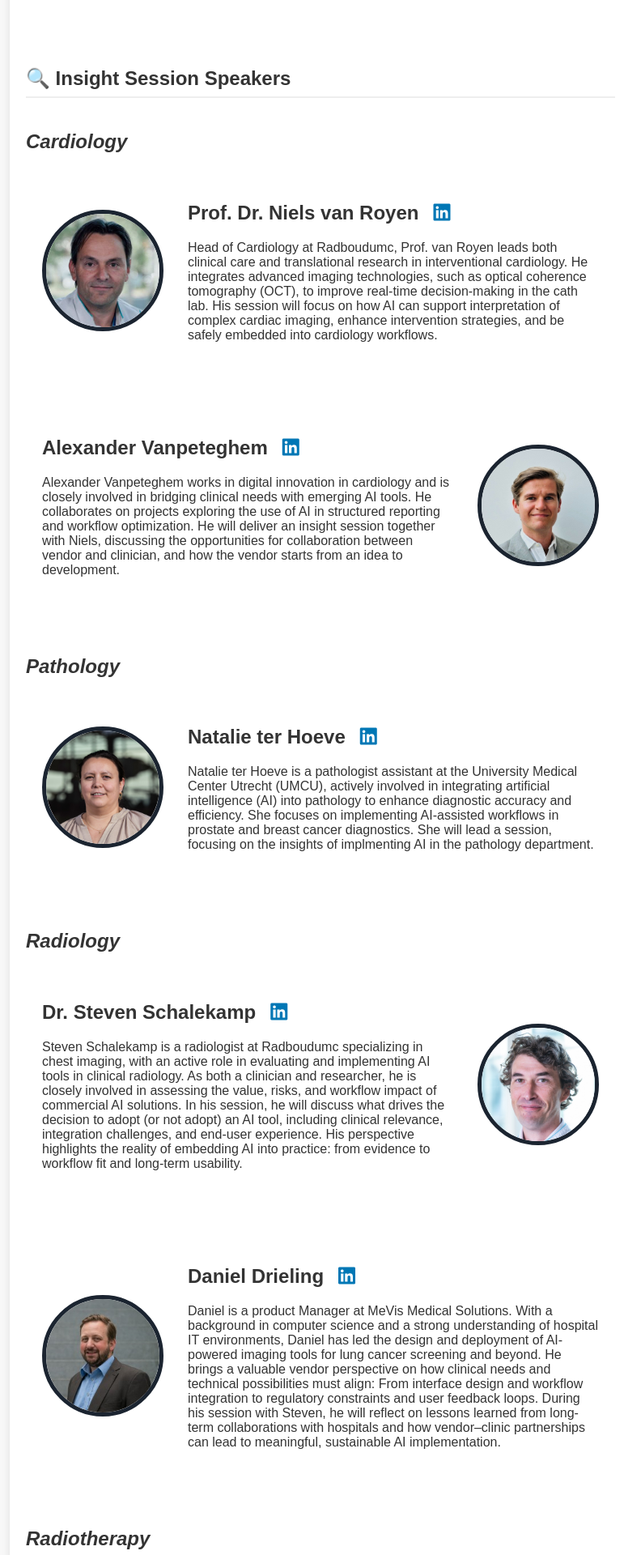
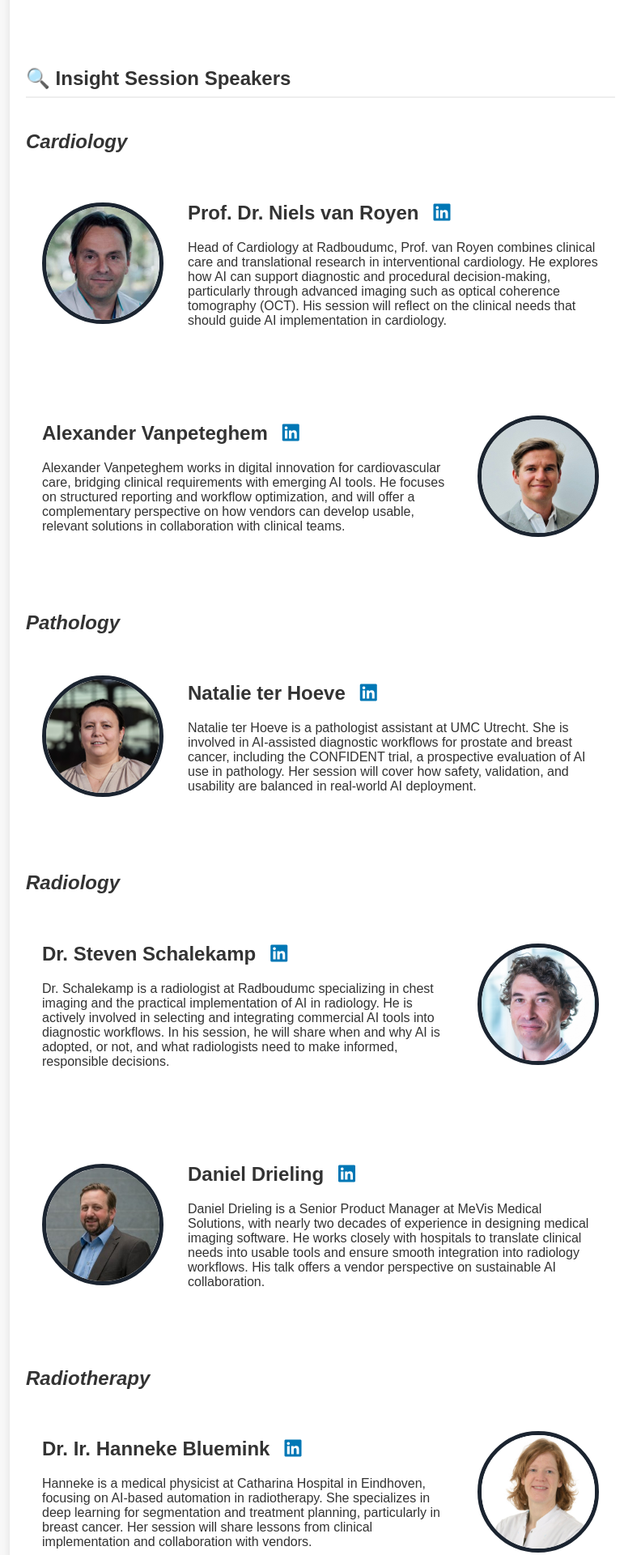
Before and after one commit to marliebesouw/marliebesouw.github.io, a Jekyll site: the page built from speakers.md, in a window 1280 px wide. Shown: the part 1097-3017 px from the top of the page at 81% size, without its empty margins (244-1015 px from the left). Built offline with Jekyll 4.4.1, drawn with Linux system fonts in a browser that asks for light colours; some of the changed text lies outside the part shown.

Commit message:
speakers

```diff
--- a/speakers.md
+++ b/speakers.md
@@ -46,7 +46,7 @@ title: Speakers
   <img src="{{ site.url }}/assets/img/Niels_van_Royen.jpg" alt="Niels van Royen">
   <div class="speaker-info">
     <h2>Prof. Dr. Niels van Royen <a href="https://www.linkedin.com/in/niels-van-royen-56ba1193/" target="_blank" style="margin-left:3mm;"><i class="fa-brands fa-linkedin"></i></a></h2>
-    <p>Head of Cardiology at Radboudumc, Prof. van Royen leads both clinical care and translational research in interventional cardiology. He integrates advanced imaging technologies, such as optical coherence tomography (OCT), to improve real-time decision-making in the cath lab. His session will focus on how AI can support interpretation of complex cardiac imaging, enhance intervention strategies, and be safely embedded into cardiology workflows.</p>
+    <p>Head of Cardiology at Radboudumc, Prof. van Royen combines clinical care and translational research in interventional cardiology. He explores how AI can support diagnostic and procedural decision-making, particularly through advanced imaging such as optical coherence tomography (OCT). His session will reflect on the clinical needs that should guide AI implementation in cardiology.</p>
   </div>
 </div>
 
@@ -54,7 +54,7 @@ title: Speakers
   <img src="{{ site.url }}/assets/img/Alexander_Vanpeteghem.png" alt="Alexander Vanpeteghem">
   <div class="speaker-info">
     <h2>Alexander Vanpeteghem <a href="https://www.linkedin.com/in/alexander-vanpeteghem-38a725167/" target="_blank" style="margin-left:3mm;"><i class="fa-brands fa-linkedin"></i></a></h2>
-    <p>Alexander Vanpeteghem works in digital innovation in cardiology and is closely involved in bridging clinical needs with emerging AI tools. He collaborates on projects exploring the use of AI in structured reporting and workflow optimization. He will deliver an insight session together with Niels, discussing the opportunities for collaboration between vendor and clinician, and how the vendor starts from an idea to development.</p>
+    <p>Alexander Vanpeteghem works in digital innovation for cardiovascular care, bridging clinical requirements with emerging AI tools. He focuses on structured reporting and workflow optimization, and will offer a complementary perspective on how vendors can develop usable, relevant solutions in collaboration with clinical teams.</p>
   </div>
 </div>
 
@@ -63,7 +63,7 @@ title: Speakers
   <img src="{{ site.url }}/assets/img/Natalie_ter_Hoeve.jpg" alt="Natalie ter Hoeve">
   <div class="speaker-info">
     <h2>Natalie ter Hoeve <a href="https://www.linkedin.com/in/natalie-ter-hoeve-61a8ab87/" target="_blank" style="margin-left:3mm;"><i class="fa-brands fa-linkedin"></i></a></h2>
-    <p>Natalie ter Hoeve is a pathologist assistant at the University Medical Center Utrecht (UMCU), actively involved in integrating artificial intelligence (AI) into pathology to enhance diagnostic accuracy and efficiency. She focuses on implementing AI-assisted workflows in prostate and breast cancer diagnostics. She will lead a session, focusing on the insights of implmenting AI in the pathology department.</p>
+    <p>Natalie ter Hoeve is a pathologist assistant at UMC Utrecht. She is involved in AI-assisted diagnostic workflows for prostate and breast cancer, including the CONFIDENT trial, a prospective evaluation of AI use in pathology. Her session will cover how safety, validation, and usability are balanced in real-world AI deployment.</p>
   </div>
 </div>
 
@@ -72,7 +72,7 @@ title: Speakers
   <img src="{{ site.url }}/assets/img/Steven_Schalekamp.jpg" alt="Steven Schalekamp">
   <div class="speaker-info">
     <h2>Dr. Steven Schalekamp <a href="https://www.linkedin.com/in/steven-schalekamp-22306ab2/" target="_blank" style="margin-left:3mm;"><i class="fa-brands fa-linkedin"></i></a></h2>
-    <p>Steven Schalekamp is a radiologist at Radboudumc specializing in chest imaging, with an active role in evaluating and implementing AI tools in clinical radiology. As both a clinician and researcher, he is closely involved in assessing the value, risks, and workflow impact of commercial AI solutions. In his session, he will discuss what drives the decision to adopt (or not adopt) an AI tool, including clinical relevance, integration challenges, and end-user experience. His perspective highlights the reality of embedding AI into practice: from evidence to workflow fit and long-term usability.</p>
+    <p>Dr. Schalekamp is a radiologist at Radboudumc specializing in chest imaging and the practical implementation of AI in radiology. He is actively involved in selecting and integrating commercial AI tools into diagnostic workflows. In his session, he will share when and why AI is adopted, or not, and what radiologists need to make informed, responsible decisions.</p>
   </div>
 </div>
 
@@ -80,7 +80,7 @@ title: Speakers
   <img src="{{ site.url }}/assets/img/Daniel_Drieling.jpeg" alt="Daniel Drieling">
   <div class="speaker-info">
     <h2>Daniel Drieling <a href="https://www.linkedin.com/in/daniel-drieling-94ba5382/" target="_blank" style="margin-left:3mm;"><i class="fa-brands fa-linkedin"></i></a></h2>
-    <p>Daniel is a product Manager at MeVis Medical Solutions. With a background in computer science and a strong understanding of hospital IT environments, Daniel has led the design and deployment of AI-powered imaging tools for lung cancer screening and beyond. He brings a valuable vendor perspective on how clinical needs and technical possibilities must align: From interface design and workflow integration to regulatory constraints and user feedback loops. During his session with Steven, he will reflect on lessons learned from long-term collaborations with hospitals and how vendor–clinic partnerships can lead to meaningful, sustainable AI implementation.
+    <p>Daniel Drieling is a Senior Product Manager at MeVis Medical Solutions, with nearly two decades of experience in designing medical imaging software. He works closely with hospitals to translate clinical needs into usable tools and ensure smooth integration into radiology workflows. His talk offers a vendor perspective on sustainable AI collaboration.
 </p>
   </div>
 </div>
@@ -90,7 +90,7 @@ title: Speakers
   <img src="{{ site.url }}/assets/img/Hanneke_Bluemink.jpg" alt="Hanneke Bluemink">
   <div class="speaker-info">
     <h2>Dr. Ir. Hanneke Bluemink <a href="https://www.linkedin.com/in/hanneke-bluemink-2055256/" target="_blank" style="margin-left:3mm;"><i class="fa-brands fa-linkedin"></i></a></h2>
-    <p>As a medical physicist at Catharina Hospital, Hanneke is specialized in AI-based automation of radiotherapy planning and segmentation workflows. In her session with Dennie, Hanneke will share practical insights on working with vendors, validating AI models in clinical workflows, and the cultural and technical shifts required to move from manual to automated planning in a safe and effective way.</p>
+    <p>Hanneke is a medical physicist at Catharina Hospital in Eindhoven, focusing on AI-based automation in radiotherapy. She specializes in deep learning for segmentation and treatment planning, particularly in breast cancer. Her session will share lessons from clinical implementation and collaboration with vendors.</p>
   </div>
 </div>
 
@@ -98,7 +98,7 @@ title: Speakers
   <img src="{{ site.url }}/assets/img/Dennie_Fransen.jpg" alt="Dennie Fransen">
   <div class="speaker-info">
     <h2>Dennie Fransen <a href="https://www.linkedin.com/in/DennieFransen/" target="_blank" style="margin-left:3mm;"><i class="fa-brands fa-linkedin"></i></a></h2>
-    <p>Dennie Fransen is an Application Specialist at RaySearch Laboratories and previously worked as a Senior Radiation Therapy Technologist at HollandPTC. He has extensive hands-on experience with advanced radiotherapy planning systems. Dennie specializes in optimizing treatment workflows through AI-supported planning and automation. In his session with Hanneke, he will discuss how AI is used to enhance precision, reduce planning time, and support clinical teams, while also highlighting how clinical expertise must remain central when adopting new tools in radiotherapy departments.
+    <p>Dennie Fransen is an Application Specialist at RaySearch Laboratories and former Senior RT technologist at HollandPTC. He has hands-on experience with advanced planning systems and AI-supported dose prediction. His talk will highlight how AI can improve planning efficiency while preserving the role of clinical expertise.
     </p>
   </div>
 </div>
@@ -109,7 +109,7 @@ title: Speakers
   <div class="speaker-info">
     <h2>Marja de Waal <a href="https://www.linkedin.com/in/marja-de-waal-42b61337/" target="_blank" style="margin-left:3mm;"><i class="fa-brands fa-linkedin"></i></a></h2>
     <p>
-    Marja de Waal is a clinical informatician at Radboudumc with a background in medical imaging and digital innovation. She initiated and led a pilot project at Radboudumc to assess the use of AI-driven digital scribes (Autoscriber) within the EPIC EHR system, focusing on ambient listening and its impact on clinician workload and documentation quality. In the session with Martijn, she will reflect on how large language models can support, but also challenge, clinical routines, and what conditions must be in place for successful adoption.
+    Marja de Waal is a clinical informatician at Radboudumc with a background in medical imaging and digital innovation. She initiated a pilot evaluating the use of AI-based digital scribes (Autoscriber) within the EPIC electronic health record system. In the panel, she will reflect on the challenges and opportunities of introducing large language models (LLMs) into clinical documentation workflows, and the lessons learned from her implementation experience.
     </p>
   </div>
 </div>
@@ -118,7 +118,7 @@ title: Speakers
   <img src="{{ site.url }}/assets/img/Martijn_Bauer1.jpg" alt="Martijn Bauer">
   <div class="speaker-info">
     <h2>Dr. Martijn Bauer <a href="https://www.linkedin.com/in/martijn-bauer-79909b6/" target="_blank" style="margin-left:3mm;"><i class="fa-brands fa-linkedin"></i></a></h2>
-    <p>Martijn Bauer is an internist at Leiden University Medical Center (LUMC) and Chief Medical Information Officer at Autoscriber. He was instrumental in initiating the development of Autoscriber within LUMC’s internal medicine department, where he recognized the potential of AI to support clinical documentation and reduce administrative burden. Drawing from both his clinical and innovation roles, Martijn brings a unique perspective on what it takes to co-develop AI tools that actually work for clinicians. During the session with Marja, he will give a demo and share lessons from real-world implementation, including how to manage expectations, ensure clinician trust, and embed large language models into daily EHR use.</p>
+    <p>Martijn is an internist at Leiden University Medical Center (LUMC) and Chief Medical Information Officer at Autoscriber. He was closely involved in initiating and testing Autoscriber in clinical environments and brings a dual perspective as both user and developer. In the panel, he will share what it takes to implement AI tools that truly support clinicians and how LLMs are changing the future of documentation and decision support.</p>
   </div>
 </div>
 
@@ -126,7 +126,7 @@ title: Speakers
   <img src="{{ site.url }}/assets/img/Bram_van_Ginneken.jpg" alt="Bram van Ginneken">
   <div class="speaker-info">
     <h2>Prof. Dr. Bram van Ginneken <a href="https://www.linkedin.com/in/bramvanginneken/" target="_blank" style="margin-left:3mm;"><i class="fa-brands fa-linkedin"></i></a></h2>
-    <p> Bram van Ginneken is a professor of medical image analysis at Radboudumc and one of the world’s leading researchers in AI for radiology. He has pioneered the development of deep learning algorithms for detecting diseases such as lung cancer and tuberculosis, and has led numerous international validation efforts. Bram’s work bridges cutting-edge model development with the practical realities of deployment in diverse clinical environments. In his session with Robert, he will share a forward-looking perspective on how AI is likely to reshape hospitals over the coming years — from changing diagnostic workflows to shifting what it means to be a clinician.
+    <p> Bram van Ginneken is a professor of medical image analysis at Radboudumc and one of the world’s leading researchers in AI for radiology. He has pioneered the development of deep learning algorithms for detecting diseases such as lung cancer and tuberculosis, and has led numerous international validation efforts. In his session with Robert, he will share a forward-looking perspective on how AI is likely to reshape hospitals over the coming years, from changing diagnostic workflows to shifting what it means to be a clinician.
     </p>
   </div>
 </div>
```
